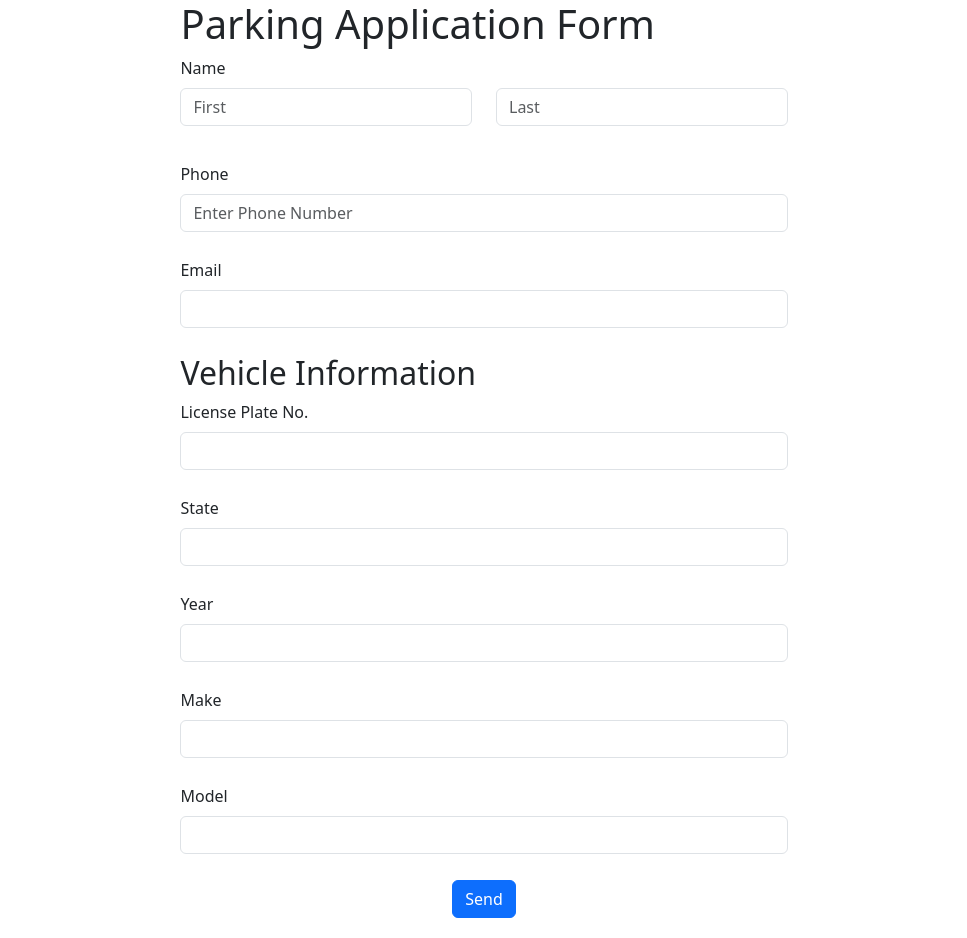
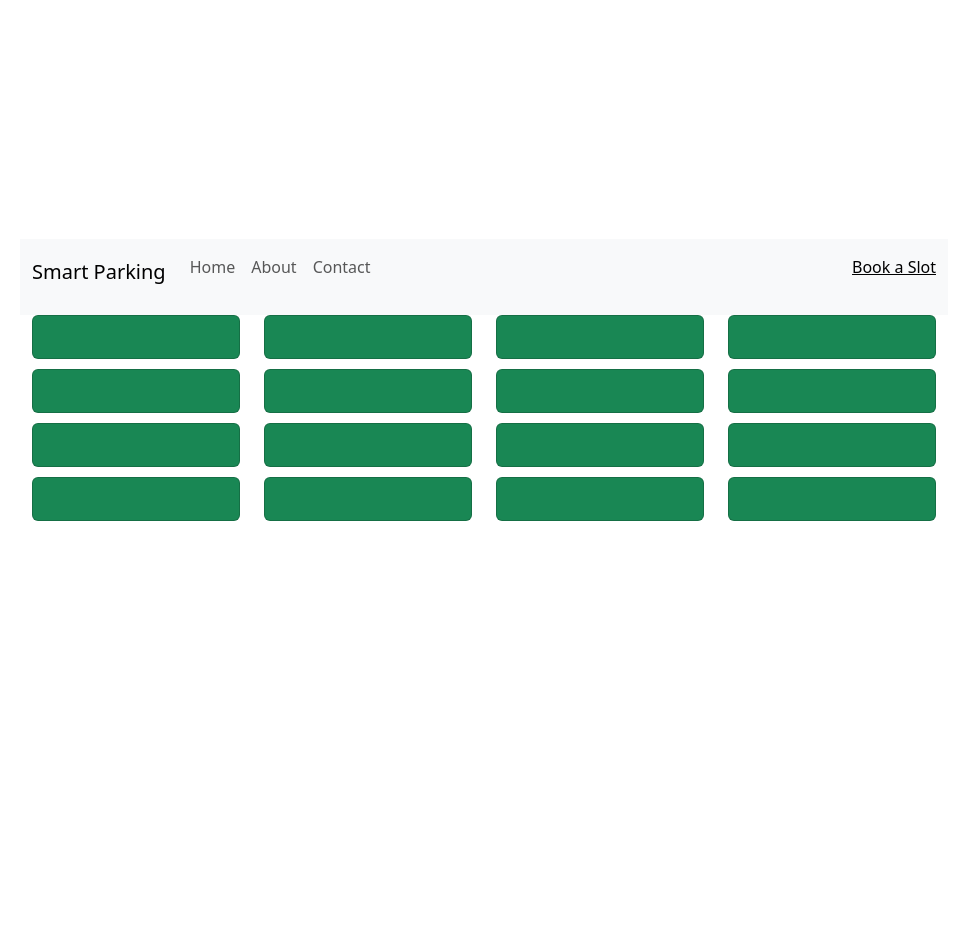
Before and after one commit to 0xZainRaza/Smart-parking-system, a React (Vite) app: page / in a window 1280 px wide. Shown: the whole page, without its empty margins (156-1123 px from the left). After the commit the page ends 800 px from the top, so only its background shows below. Built offline with nearby package versions, Linux system fonts and the light colour scheme.

Commit message:
Added basic layout for grids

```diff
--- a/src/App.jsx
+++ b/src/App.jsx
@@ -1,146 +1,13 @@
-import React, { useState } from 'react';
-import Form from 'react-bootstrap/Form';
-import Button from 'react-bootstrap/Button';
-import Row from 'react-bootstrap/Row';
-import Col from 'react-bootstrap/Col';
+import Header from "./components/Header";
+import ParkingGrid from "./components/ParkingGrid";
 
 function App() {
-  const [formData, setFormData] = useState({
-    firstName: '',
-    lastName: '',
-    phone: '',
-    email: '',
-    licensePlate: '',
-    state: '',
-    year: '',
-    make: '',
-    model: '',
-  });
-
-  const handleSubmit = async (e) => {
-    e.preventDefault();
-
-    try {
-      const response = await fetch('http://127.0.0.1:5000/submit-form', {
-        method: 'POST',
-        headers: {
-          'Content-Type': 'application/json',
-        },
-        body: JSON.stringify(formData),
-      });
-
-      if (response.ok) {
-        console.log('Form submitted successfully');
-        // Add any additional logic after successful form submission
-      } else {
-        console.error('Failed to submit form');
-      }
-    } catch (error) {
-      console.error('Error submitting form', error);
-    }
-  };
-
-  const handleInputChange = (e) => {
-    const { id, value } = e.target;
-    setFormData((prevData) => ({
-      ...prevData,
-      [id]: value,
-    }));
-  };
-
   return (
-    <div>
-      <Form onSubmit={handleSubmit}>
-        <h1>Parking Application Form</h1>
-        <Row className="mb-3">
-          <Form.Label>Name</Form.Label>
-          <Form.Group as={Col} controlId="firstName">
-            <Form.Control
-              type="text"
-              placeholder="First"
-              onChange={handleInputChange}
-              value={formData.firstName}
-            />
-          </Form.Group>
-          <Form.Group as={Col} controlId="lastName">
-            <Form.Control
-              type="text"
-              placeholder="Last"
-              onChange={handleInputChange}
-              value={formData.lastName}
-            />
-          </Form.Group>
-        </Row>
-        <Form.Group className="mb-3" controlId="phone">
-          <Form.Label>Phone</Form.Label>
-          <Form.Control
-            type="tel"
-            placeholder="Enter Phone Number"
-            onChange={handleInputChange}
-            value={formData.phone}
-          />
-        </Form.Group>
-        <Form.Group className="mb-3" controlId="email">
-          <Form.Label>Email</Form.Label>
-          <Form.Control
-            type="email"
-            placeholder=""
-            onChange={handleInputChange}
-            value={formData.email}
-          />
-        </Form.Group>
-        <h2>Vehicle Information</h2>
-        <Form.Group className="mb-3" controlId="licensePlate">
-          <Form.Label>License Plate No.</Form.Label>
-          <Form.Control
-            type="text"
-            placeholder=""
-            onChange={handleInputChange}
-            value={formData.licensePlate}
-          />
-        </Form.Group>
-        <Form.Group className="mb-3" controlId="state">
-          <Form.Label>State</Form.Label>
-          <Form.Control
-            type="text"
-            placeholder=""
-            onChange={handleInputChange}
-            value={formData.state}
-          />
-        </Form.Group>
-        <Form.Group className="mb-3" controlId="year">
-          <Form.Label>Year</Form.Label>
-          <Form.Control
-            type="text"
-            placeholder=""
-            onChange={handleInputChange}
-            value={formData.year}
-          />
-        </Form.Group>
-        <Form.Group className="mb-3" controlId="make">
-          <Form.Label>Make</Form.Label>
-          <Form.Control
-            type="text"
-            placeholder=""
-            onChange={handleInputChange}
-            value={formData.make}
-          />
-        </Form.Group>
-        <Form.Group className="mb-3" controlId="model">
-          <Form.Label>Model</Form.Label>
-          <Form.Control
-            type="text"
-            placeholder=""
-            onChange={handleInputChange}
-            value={formData.model}
-          />
-        </Form.Group>
-        <Button variant="primary" type="submit" style={{ display: 'block', margin: '0 auto' }}>
-          Send
-        </Button>
-      </Form>
-    </div>
-  );
+    <>
+      <Header />
+      <ParkingGrid />
+    </>
+  )
 }
 
 export default App;
--- /dev/null
+++ b/src/components/Header.jsx
@@ -0,0 +1,23 @@
+import { Navbar, Container, Nav } from 'react-bootstrap';
+
+function Header() {
+  return (
+    <Navbar bg="light" expand="lg">
+      <Container>
+        <Navbar.Brand href="#">Smart Parking</Navbar.Brand>
+        <Nav>
+          <Nav.Link href="#">Home</Nav.Link>
+          <Nav.Link href="#">About</Nav.Link>
+          <Nav.Link href="#">Contact</Nav.Link>
+        </Nav>
+        <Navbar.Collapse className="justify-content-end">
+          <Navbar.Text>
+            <a href="#">Book a Slot</a>
+          </Navbar.Text>
+        </Navbar.Collapse>
+      </Container>
+    </Navbar>
+  );
+}
+
+export default Header;
--- /dev/null
+++ b/src/components/ParkingGrid.jsx
@@ -0,0 +1,20 @@
+import { Container, Row, Col } from 'react-bootstrap';
+import ParkingSlot from './ParkingSlot';
+
+function ParkingGrid() {
+  const slots = Array(16).fill({available: true});
+
+  return (
+    <Container>
+      <Row>
+        {slots.map((slot, index) => (
+          <Col key={index} xs={3}>
+            <ParkingSlot slot={slot} />
+          </Col>
+        ))}
+      </Row>
+    </Container>
+  );
+}
+
+export default ParkingGrid;
--- /dev/null
+++ b/src/components/ParkingSlot.jsx
@@ -0,0 +1,22 @@
+/* eslint-disable react/prop-types */
+import { Card } from 'react-bootstrap';
+
+function ParkingSlot({ slot }) {
+  const isAvailable = slot.available;
+  const statusColor = isAvailable ? 'success' : 'danger';
+
+
+  const handleClick = () => {
+    if (isAvailable) {
+      console.log(true);
+    }
+  }
+
+  return (
+    <Card bg={statusColor} text={isAvailable ? 'dark' : 'white'}>
+      <Card.Body onClick={handleClick}>{slot.name}</Card.Body>
+    </Card>
+  );
+}
+
+export default ParkingSlot;
```
Also changed, not shown: src/components/ParkForm.jsx (added, +146 -0 lines).
